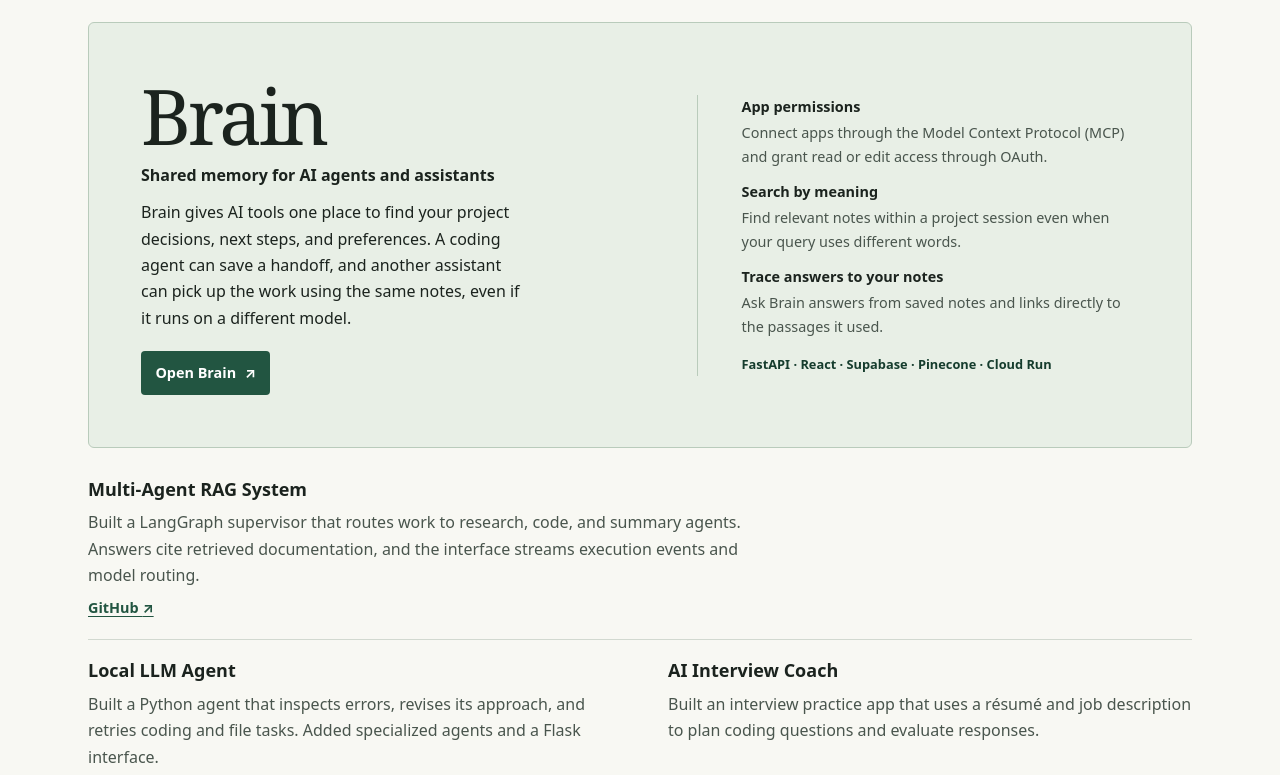
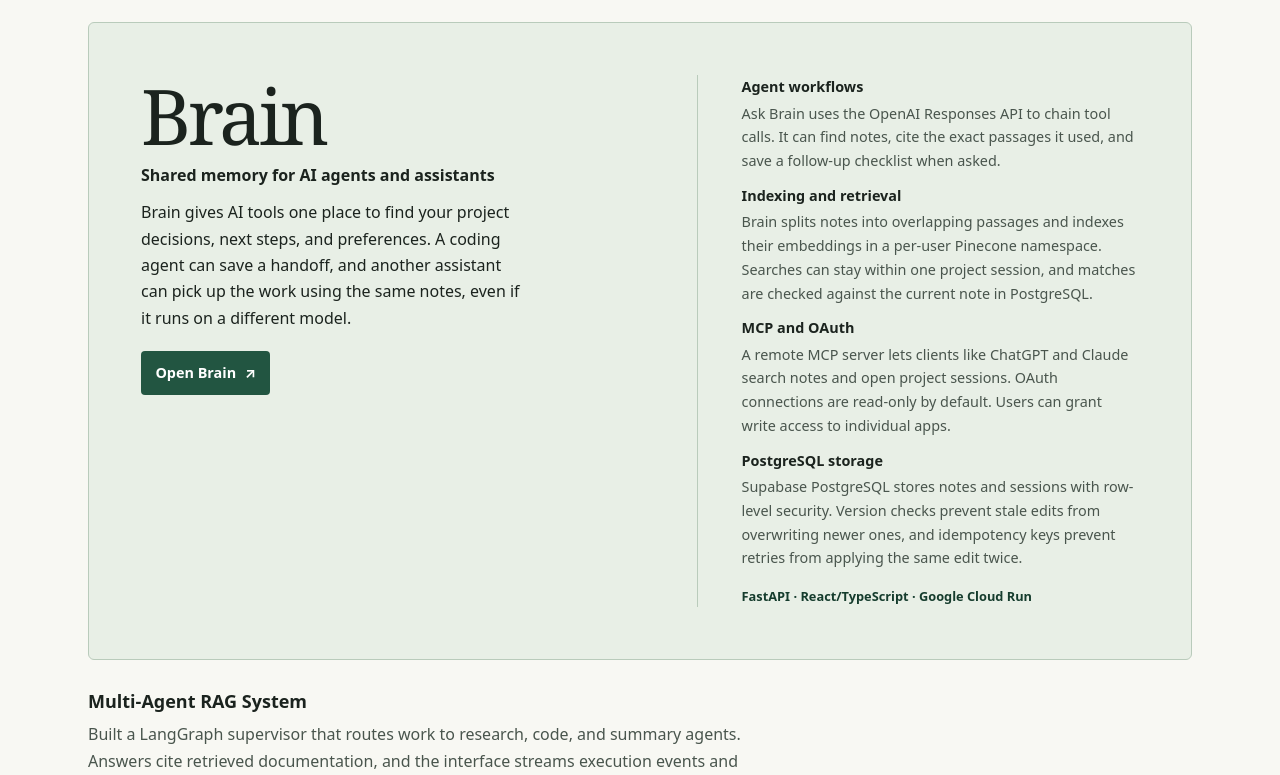
Before and after one commit to vishnugamini/vishnugamini.github.io, a plain HTML site: page index.html in a window 1280 px wide. Shown: the part 675-1450 px from the top of the page. Drawn offline with Linux system fonts and the light colour scheme.

Commit message:
Describe Brain's agent and storage architecture

```diff
--- a/index.html
+++ b/index.html
@@ -60,14 +60,16 @@
           </div>
           <div class="feature-details">
             <dl>
-              <dt>App permissions</dt>
-              <dd>Connect apps through the Model Context Protocol (MCP) and grant read or edit access through OAuth.</dd>
-              <dt>Search by meaning</dt>
-              <dd>Find relevant notes within a project session even when your query uses different words.</dd>
-              <dt>Trace answers to your notes</dt>
-              <dd>Ask Brain answers from saved notes and links directly to the passages it used.</dd>
+              <dt>Agent workflows</dt>
+              <dd>Ask Brain uses the OpenAI Responses API to chain tool calls. It can find notes, cite the exact passages it used, and save a follow-up checklist when asked.</dd>
+              <dt>Indexing and retrieval</dt>
+              <dd>Brain splits notes into overlapping passages and indexes their embeddings in a per-user Pinecone namespace. Searches can stay within one project session, and matches are checked against the current note in PostgreSQL.</dd>
+              <dt>MCP and OAuth</dt>
+              <dd>A remote MCP server lets clients like ChatGPT and Claude search notes and open project sessions. OAuth connections are read-only by default. Users can grant write access to individual apps.</dd>
+              <dt>PostgreSQL storage</dt>
+              <dd>Supabase PostgreSQL stores notes and sessions with row-level security. Version checks prevent stale edits from overwriting newer ones, and idempotency keys prevent retries from applying the same edit twice.</dd>
             </dl>
-            <p class="tech">FastAPI · React · Supabase · Pinecone · Cloud Run</p>
+            <p class="tech">FastAPI · React/TypeScript · Google Cloud Run</p>
           </div>
         </article>
 
```
